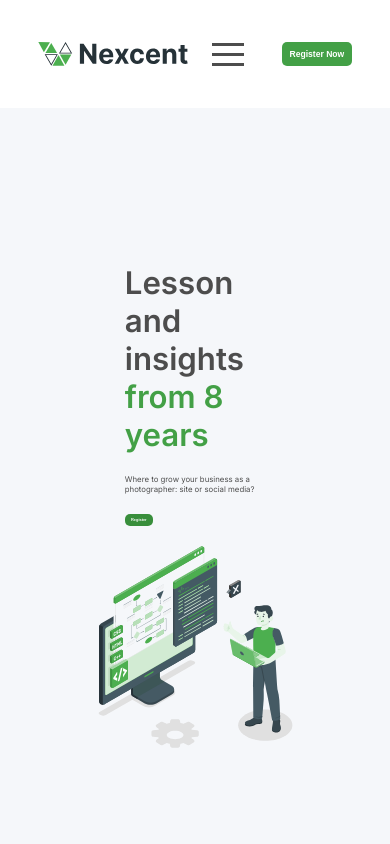
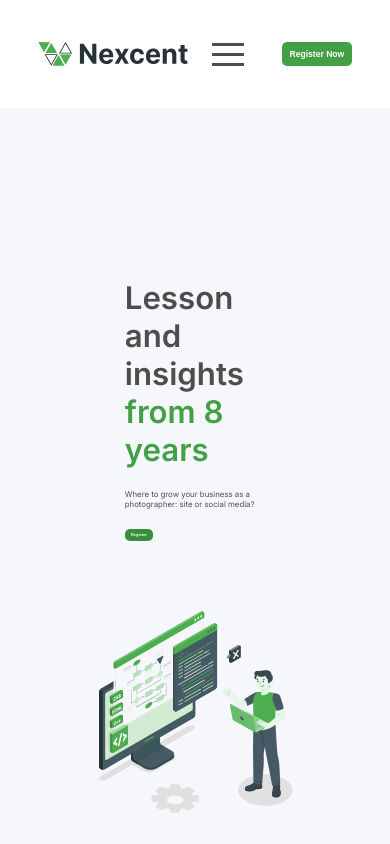
Before and after one commit to varspijoyan/nexcent-website-project, a React (Create React App) app in the folder project/: page / in a window 390 px wide. Shown: the top 844 px of the page. Built offline with nearby package versions, Linux system fonts and the light colour scheme.

Commit message:
Fixed main section styles

```diff
--- a/project/src/styles/MainSection.module.css
+++ b/project/src/styles/MainSection.module.css
@@ -13,7 +13,7 @@
     display: flex;
     justify-content: center;
     align-items: center;
-    gap: 20px;
+    gap: 70px;
 }
 
 .textContainer {
@@ -59,8 +59,8 @@ img {
 
     .mainSection {
         flex-direction: column;
-        padding-bottom: 500px;
-        padding-top: 300px;
+        padding-bottom: 550px;
+        padding-top: 340px;
     }
 
     .textContainer {
```
